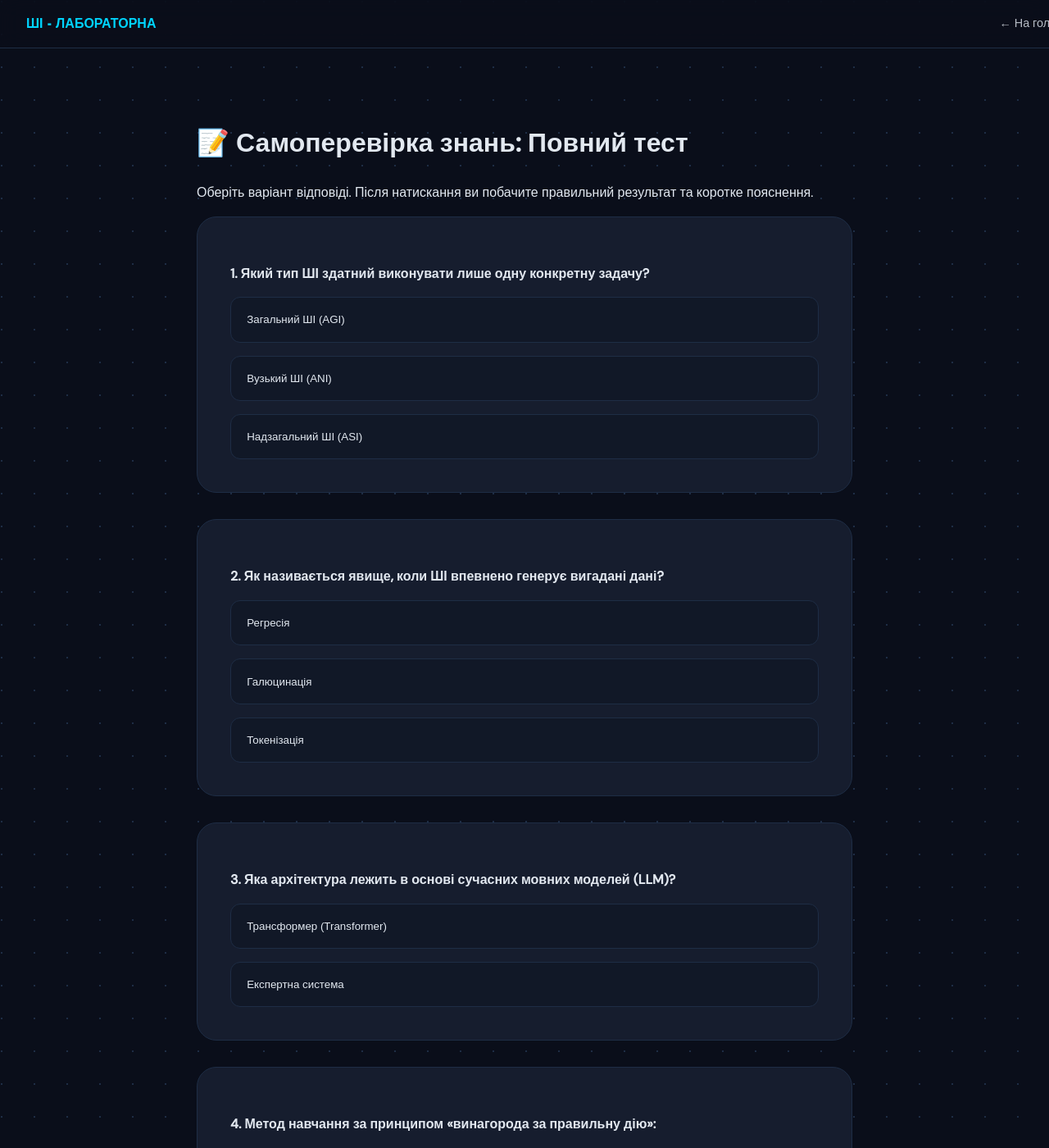
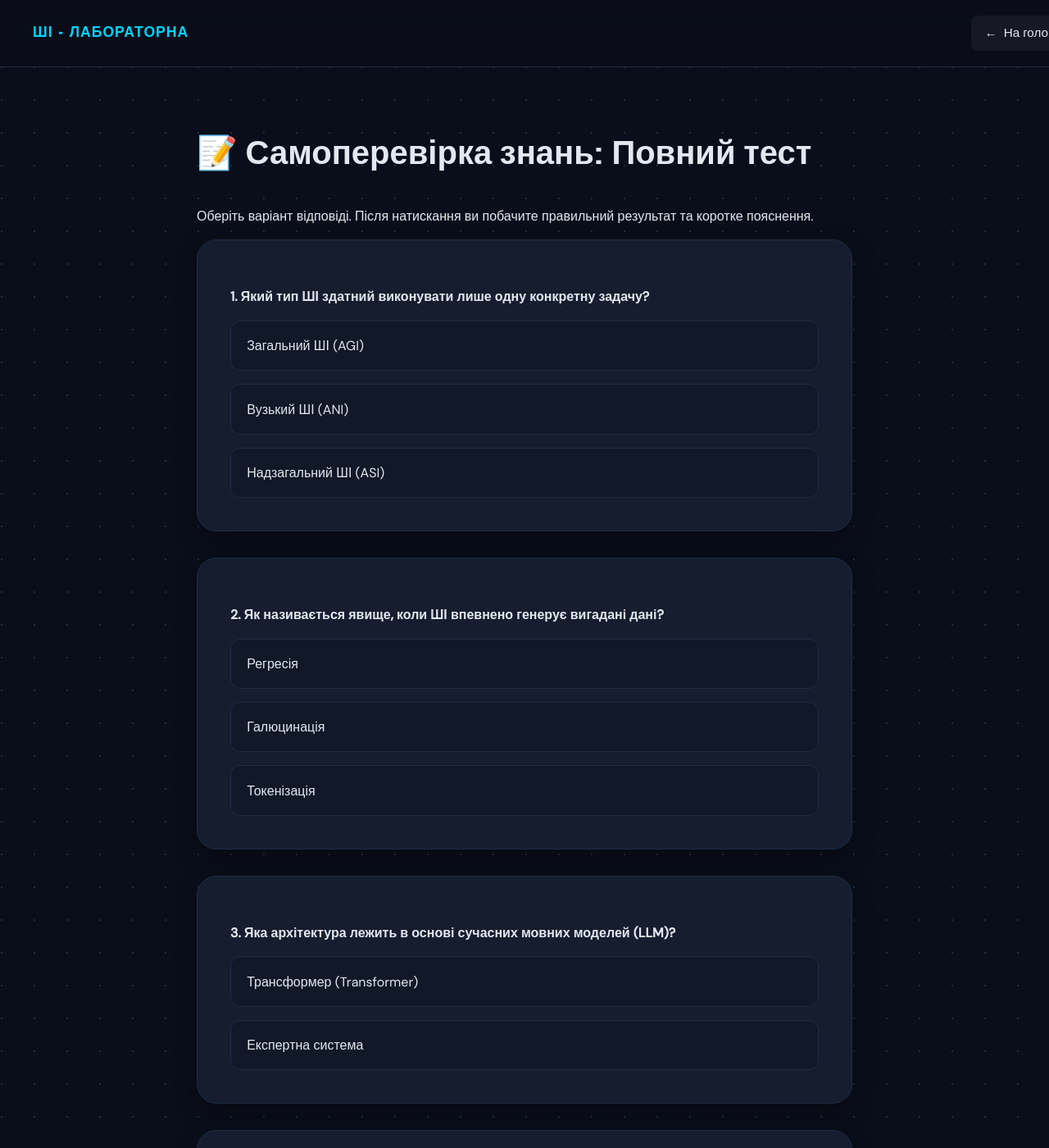
Before and after one commit to Ilona160/AI, a Jekyll site: the page built from tests/self-check.md, in a window 1280 px wide and 1400 px high. Shown: the whole window at 82% size. Built offline with Jekyll 4.4.1, drawn with Linux system fonts in a browser that asks for light colours.

Commit message:
Update default.html

```diff
--- a/_layouts/default.html
+++ b/_layouts/default.html
@@ -13,43 +13,56 @@
 
     body {
       font-family: 'DM Sans', sans-serif; background: var(--bg); color: var(--text);
-      line-height: 1.6; padding: 120px 20px 60px; /* Відступ зверху для навігації */
+      line-height: 1.6; padding: 120px 20px 60px;
       background-image: radial-gradient(circle at 2px 2px, var(--border) 1px, transparent 0);
       background-size: 40px 40px;
     }
 
-    /* Навігаційна панель */
+    /* Виправлена навігація */
     nav {
       position: fixed; top: 0; left: 0; width: 100%;
-      background: rgba(10, 14, 26, 0.8); backdrop-filter: blur(12px);
-      border-bottom: 1px solid var(--border); padding: 1rem 2rem;
+      background: rgba(10, 14, 26, 0.9); backdrop-filter: blur(15px);
+      border-bottom: 1px solid var(--border);
+      padding: 1.2rem 2.5rem; /* Збільшили відступи, щоб не тиснуло */
       display: flex; justify-content: space-between; align-items: center; z-index: 1000;
     }
-    .nav-logo { font-family: 'Syne', sans-serif; font-weight: 800; color: var(--accent); text-decoration: none; }
-    .nav-link { color: var(--text); text-decoration: none; font-size: 0.9rem; opacity: 0.8; transition: 0.3s; }
-    .nav-link:hover { opacity: 1; color: var(--accent); }
+
+    .nav-logo {
+      font-family: 'Syne', sans-serif; font-weight: 800; color: var(--accent);
+      text-decoration: none; font-size: 1.1rem; letter-spacing: 1px;
+    }
+
+    .nav-link {
+      color: var(--text); text-decoration: none; font-size: 0.95rem;
+      display: flex; align-items: center; gap: 8px; /* Відступ між стрілкою та текстом */
+      padding: 8px 16px; border-radius: 8px; background: rgba(255,255,255,0.05);
+      transition: 0.3s; border: 1px solid transparent;
+    }
+    .nav-link:hover { background: rgba(0, 212, 255, 0.1); border-color: var(--accent); color: var(--accent); }
 
     .container { max-width: 800px; margin: 0 auto; }
 
-    .content-block { background: var(--card); border: 1px solid var(--border); padding: 2.5rem; border-radius: 24px; margin-bottom: 2rem; }
+    .content-block { background: var(--card); border: 1px solid var(--border); padding: 2.5rem; border-radius: 24px; margin-bottom: 2rem; box-shadow: 0 10px 30px rgba(0,0,0,0.3); }
 
     .quiz-btn {
       display: block; width: 100%; text-align: left; padding: 1.2rem; margin-top: 1rem;
       background: var(--surface); border: 1px solid var(--border); color: var(--text);
-      border-radius: 12px; cursor: pointer; transition: 0.3s;
+      border-radius: 12px; cursor: pointer; transition: 0.3s; font-family: inherit; font-size: 1rem;
     }
     .quiz-btn:hover { border-color: var(--accent); background: rgba(0, 212, 255, 0.05); }
 
     .correct { border-color: #10b981 !important; background: rgba(16, 185, 129, 0.15) !important; color: #10b981 !important; }
     .incorrect { border-color: #ef4444 !important; background: rgba(239, 68, 68, 0.15) !important; color: #ef4444 !important; }
 
-    .feedback { display: none; margin-top: 1rem; padding: 1rem; background: rgba(0, 212, 255, 0.05); border-left: 4px solid var(--accent); border-radius: 8px; font-size: 0.9rem; }
+    .feedback { display: none; margin-top: 1.2rem; padding: 1.2rem; background: rgba(0, 212, 255, 0.05); border-left: 4px solid var(--accent); border-radius: 8px; font-size: 0.95rem; }
+
+    h1 { font-family: 'Syne', sans-serif; font-size: 2.5rem; margin-bottom: 2rem; }
   </style>
 </head>
 <body>
   <nav>
-    <a href="/" class="nav-logo">ШІ · ЛАБОРАТОРНА</a>
-    <a href="/" class="nav-link">← На головну</a>
+    <a href="../index.html" class="nav-logo">ШІ · ЛАБОРАТОРНА</a>
+    <a href="../index.html" class="nav-link"><span>←</span> На головну</a>
   </nav>
 
   <div class="container">
@@ -67,7 +80,7 @@
         btn.classList.add('correct');
       } else {
         btn.classList.add('incorrect');
-        buttons.forEach(b => { if(b.getAttribute('onclick').includes('true')) b.classList.add('correct'); b.style.opacity = '1'; });
+        buttons.forEach(b => { if(b.getAttribute('onclick').includes('true')) { b.classList.add('correct'); b.style.opacity = '1'; } });
       }
 
       const fb = parent.querySelector('.feedback');
```
